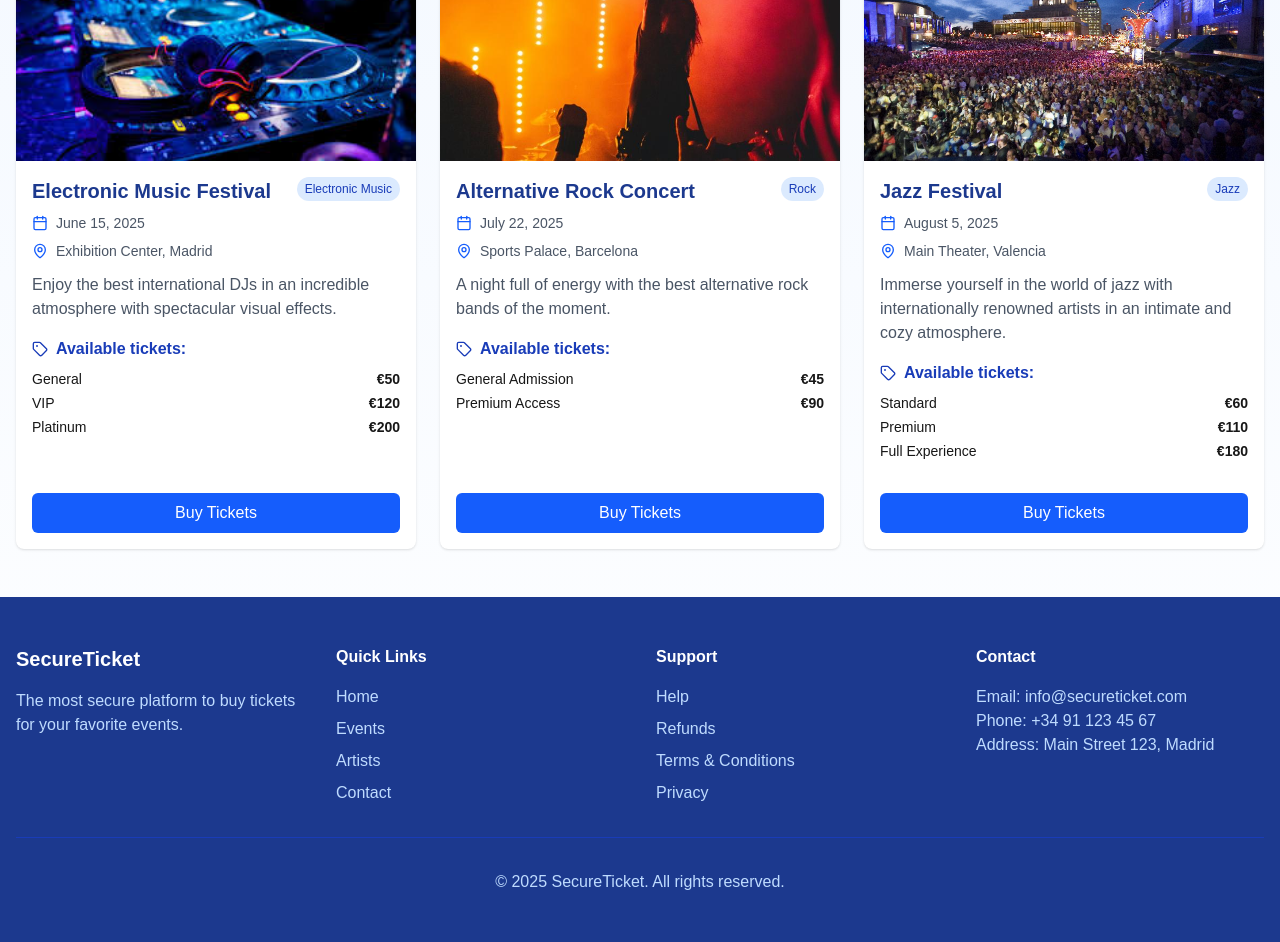
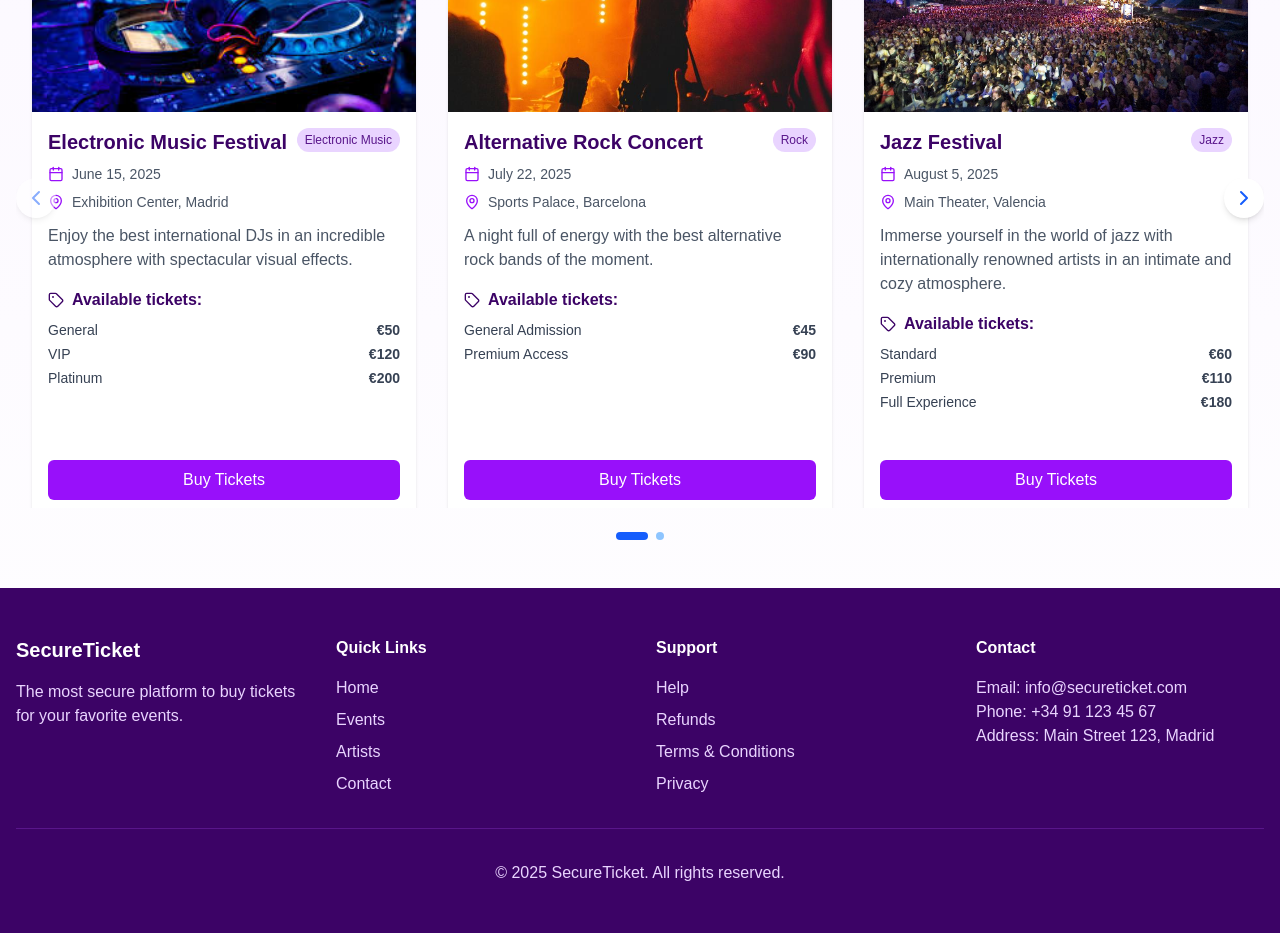
Before and after one commit to jvegav/frontHackathonStellarBuenosAires, a Next.js app: page / in a window 1280 px wide. Shown: the part 580-1522 px from the top of the page. Built offline with nearby package versions, Linux system fonts and the light colour scheme.

Commit message:
changes for colors and styling

```diff
--- a/src/app/page.tsx
+++ b/src/app/page.tsx
@@ -1,10 +1,9 @@
 "use client"
 
-import { useState } from "react"
+import { useState, useRef, useEffect } from "react"
 import Image from "next/image"
 import Link from "next/link"
-import { Calendar, MapPin, Tag, X, ArrowLeft } from "lucide-react"
-import { useRouter } from "next/navigation"
+import { Calendar, MapPin, Tag, X,  ChevronLeft, ChevronRight } from "lucide-react"
 import './globals.css'
 
 // Event data
@@ -51,19 +50,128 @@ const events = [
       { type: "Full Experience", price: "€180" },
     ],
   },
+  {
+    id: 4,
+    title: "Jazz Festival",
+    description:
+      "Immerse yourself in the world of jazz with internationally renowned artists in an intimate and cozy atmosphere.",
+    image: "/festival-jazz.jpg",
+    date: "August 5, 2025",
+    location: "Main Theater, Valencia",
+    category: "Jazz",
+    tickets: [
+      { type: "Standard", price: "€60" },
+      { type: "Premium", price: "€110" },
+      { type: "Full Experience", price: "€180" },
+    ],
+  },
+  {
+    id: 5,
+    title: "Jazz Festival",
+    description:
+      "Immerse yourself in the world of jazz with internationally renowned artists in an intimate and cozy atmosphere.",
+    image: "/festival-jazz.jpg",
+    date: "August 5, 2025",
+    location: "Main Theater, Valencia",
+    category: "Jazz",
+    tickets: [
+      { type: "Standard", price: "€60" },
+      { type: "Premium", price: "€110" },
+      { type: "Full Experience", price: "€180" },
+    ],
+  },
 ]
 
 
 
-
 export default function EventsPage() {
-  const router = useRouter()
+  const carouselRef = useRef<HTMLDivElement>(null)
+  const [isDragging, setIsDragging] = useState(false)
+  const [startX, setStartX] = useState(0)
+  const [scrollLeft, setScrollLeft] = useState(0)
 
   const [selectedTicketType, setSelectedTicketType] = useState("")
   const [selectedEvent, setSelectedEvent] = useState<typeof events[number] | null>(null)
   const [isModalOpen, setIsModalOpen] = useState(false)
+  const [currentSlide, setCurrentSlide] = useState(0)
 
 
+
+
+  // Calculate items per view based on screen size
+  const [itemsPerView, setItemsPerView] = useState(3)
+  useEffect(() => {
+    const handleResize = () => {
+      if (window.innerWidth < 768) {
+        setItemsPerView(1)
+      } else if (window.innerWidth < 1200) {
+        setItemsPerView(2)
+      } else {
+        setItemsPerView(3)
+      }
+    }
+
+    handleResize()
+    window.addEventListener('resize', handleResize)
+    return () => window.removeEventListener('resize', handleResize)
+  }, [])
+
+  const totalSlides = Math.ceil(events.length / itemsPerView)
+
+  // Carousel navigation functions
+  const scrollToSlide = (index: number) => {
+    if (carouselRef.current) {
+      const slideWidth = carouselRef.current.clientWidth
+      carouselRef.current.scrollTo({
+        left: index * slideWidth,
+        behavior: 'smooth'
+      })
+      setCurrentSlide(index)
+    }
+  }
+
+  const nextSlide = () => {
+    if (currentSlide < totalSlides - 1) {
+      scrollToSlide(currentSlide + 1)
+    }
+  }
+
+  const prevSlide = () => {
+    if (currentSlide > 0) {
+      scrollToSlide(currentSlide - 1)
+    }
+  }
+
+  // Handle mouse interactions for dragging the carousel
+  const handleMouseDown = (e: React.MouseEvent) => {
+    setIsDragging(true)
+    setStartX(e.pageX - (carouselRef.current?.offsetLeft || 0))
+    setScrollLeft(carouselRef.current?.scrollLeft || 0)
+  }
+
+  const handleMouseUp = () => {
+    setIsDragging(false)
+  }
+
+  const handleMouseMove = (e: React.MouseEvent) => {
+    if (!isDragging) return
+    e.preventDefault()
+    const x = e.pageX - (carouselRef.current?.offsetLeft || 0)
+    const walk = (x - startX) * 2
+    if (carouselRef.current) {
+      carouselRef.current.scrollLeft = scrollLeft - walk
+    }
+  }
+
+  const handleScroll = () => {
+    if (carouselRef.current) {
+      const slideWidth = carouselRef.current.clientWidth
+      const newSlide = Math.round(carouselRef.current.scrollLeft / slideWidth)
+      if (newSlide !== currentSlide) {
+        setCurrentSlide(newSlide)
+      }
+    }
+  }
 
   const handleSelectTicket = (event: typeof events[number], ticketType: string) => {
     setSelectedEvent(event)
@@ -108,41 +216,41 @@ export default function EventsPage() {
   }
 
   return (
-    <div className="min-h-screen bg-gradient-to-b from-blue-50 to-white">
+    <div className="min-h-screen bg-gradient-to-b from-purple-50 to-white">
       {/* Header */}
       <header className="bg-white shadow-sm">
         <div className="container mx-auto px-2 py-4 flex items-center justify-between">
           <div className="flex items-center">
             <Link href="/" className="flex items-center">
-              <div className="w-10 h-10 rounded-full bg-blue-600 flex items-center justify-center mr-3">
+              <div className="w-10 h-10 rounded-full bg-purple-950 flex items-center justify-center mr-3">
                 <span className="text-white font-bold">ST</span>
               </div>
-              <span className="text-xl font-bold text-blue-900">SecureTicket</span>
+              <span className="text-xl font-bold text-purple-950">SecureTicket</span>
             </Link>
           </div>
           <nav className="hidden md:flex space-x-10 pr-16">
 
-            <Link href="/" className="text-purple-600 font-bold text-xl">
+            <Link href="/" className="text-purple-950 font-bold text-xl">
               Home
             </Link>
 
-            <Link href="/" className="text-purple-600 font-bold text-xl">
+            <Link href="/" className="text-purple-950 font-bold text-xl">
               My Tickets
             </Link>
 
 
           </nav>
-          <button className="bg-blue-600 hover:bg-blue-700 text-white px-4 py-2 rounded-md transition-colors">
+          <button className="bg-purple-950 hover:bg-purple-800 text-white px-4 py-2 rounded-md transition-colors">
             Log In
           </button>
         </div>
       </header>
 
       {/* Hero Section */}
-      <div className="bg-blue-900 text-white py-16">
+      <div className="bg-purple-950 text-white py-16">
         <div className="container mx-auto px-4 text-center">
           <h1 className="text-4xl md:text-5xl font-bold mb-4">Discover Amazing Events</h1>
-          <p className="text-xl text-blue-100 max-w-2xl mx-auto">
+          <p className="text-xl text-purple-100 max-w-2xl mx-auto">
             Find and purchase tickets for the best events on the most secure platform in the market.
           </p>
         </div>
@@ -150,29 +258,41 @@ export default function EventsPage() {
 
       {/* Main Content */}
       <main className="container mx-auto px-4 py-12">
-        {/* Back button */}
-        <button
-          onClick={() => router.push("/")}
-          className="flex items-center text-blue-600 hover:text-blue-800 mb-6 transition-colors"
-        >
-          <ArrowLeft className="h-4 w-4 mr-2" />
-          Back to home
-        </button>
+
 
         {/* Page Title */}
         <div className="mb-8">
-          <h2 className="text-3xl font-bold text-blue-900">Available Events</h2>
+          <h2 className="text-3xl font-extrabold text-purple-950">Available Events</h2>
           <p className="text-gray-600 mt-2">Explore our selection of events and secure your tickets today.</p>
         </div>
 
 
 
-          <div className="grid grid-cols-1 md:grid-cols-2 lg:grid-cols-3 gap-6">
-            {events.map((event) => (
+          <div className="relative">
+            {/* Carousel container */}
+            <div className="relative overflow-hidden" aria-roledescription="carousel" aria-label="Events carousel">
+              {/* Carousel track */}
+              <div
+                ref={carouselRef}
+                className="flex overflow-x-auto snap-x snap-mandatory scrollbar-hide"
+                style={{ scrollbarWidth: "none", msOverflowStyle: "none" }}
+                onScroll={handleScroll}
+                onMouseDown={handleMouseDown}
+                onMouseLeave={handleMouseUp}
+                onMouseUp={handleMouseUp}
+                onMouseMove={handleMouseMove}
+                role="region"
+                aria-live="polite"
+              >
+                {events.map((event, index) => (
                   <div
                     key={event.id}
-                className="bg-white rounded-lg shadow-sm overflow-hidden hover:shadow-md transition-shadow h-full flex flex-col"
+                    className="flex-none w-full md:w-1/2 lg:w-1/3 px-2 snap-start"
+                    role="group"
+                    aria-roledescription="slide"
+                    aria-label={`${index + 1} of ${events.length}`}
                   >
+                    <div className="bg-white rounded-lg shadow-sm overflow-hidden hover:shadow-md transition-shadow h-full flex flex-col m-2">
                       <div className="aspect-video relative overflow-hidden">
                         <Image
                           src={event.image || `/placeholder.svg?height=300&width=500`}
@@ -188,30 +308,30 @@ export default function EventsPage() {
                       </div>
                       <div className="p-4">
                         <div className="flex justify-between items-start">
-                    <h3 className="text-xl font-bold text-blue-900">{event.title}</h3>
-                    <span className="inline-block px-2 py-1 text-xs font-medium bg-blue-100 text-blue-800 rounded-full">
+                          <h3 className="text-xl font-bold text-purple-950">{event.title}</h3>
+                          <span className="inline-block px-2 py-1 text-xs font-medium bg-purple-200 text-purple-900 rounded-full">
                             {event.category}
                           </span>
                         </div>
                         <div className="flex flex-col space-y-2 mt-2 text-sm text-gray-600">
                           <div className="flex items-center">
-                      <Calendar className="h-4 w-4 mr-2 text-blue-600" />
+                            <Calendar className="h-4 w-4 mr-2 text-purple-600" />
                             <span>{event.date}</span>
                           </div>
                           <div className="flex items-center">
-                      <MapPin className="h-4 w-4 mr-2 text-blue-600" />
+                            <MapPin className="h-4 w-4 mr-2 text-purple-600" />
                             <span>{event.location}</span>
                           </div>
                         </div>
                         <p className="text-gray-600 mt-3 line-clamp-3">{event.description}</p>
                         <div className="mt-4">
-                    <h4 className="font-semibold text-blue-800 flex items-center mb-2">
+                          <h4 className="font-semibold text-purple-950 flex items-center mb-2">
                             <Tag className="h-4 w-4 mr-2" />
                             Available tickets:
                           </h4>
                           <ul className="space-y-1">
                             {event.tickets.map((ticket) => (
-                        <li key={ticket.type} className="flex justify-between text-sm">
+                              <li key={ticket.type} className="text-gray-700 flex justify-between text-sm">
                                 <span>{ticket.type}</span>
                                 <span className="font-semibold">{ticket.price}</span>
                               </li>
@@ -221,45 +341,94 @@ export default function EventsPage() {
                       </div>
                       <div className="p-4 mt-auto">
                         <button
-                    className="w-full px-4 py-2 bg-blue-600 text-white rounded-md hover:bg-blue-700 transition-colors"
+                          className="w-full px-4 py-2 bg-purple-600 text-white rounded-md hover:bg-purple-900 transition-colors"
                           onClick={() => openModal(event)}
                         >
                           Buy Tickets
                         </button>
                       </div>
                     </div>
+                  </div>
                 ))}
               </div>
+
+              {/* Navigation arrows */}
+              {events.length > itemsPerView && (
+                <>
+                  <button
+                    onClick={prevSlide}
+                    className="absolute left-0 top-1/2 transform -translate-y-1/2 bg-white bg-opacity-80 hover:bg-opacity-100 rounded-full p-2 shadow-md z-10 text-blue-600 hover:text-blue-800 transition-all focus:outline-none focus:ring-2 focus:ring-blue-500 disabled:opacity-50 disabled:cursor-not-allowed"
+                    disabled={currentSlide === 0}
+                    aria-label="Previous slide"
+                  >
+                    <ChevronLeft className="h-6 w-6" />
+                  </button>
+                  <button
+                    onClick={nextSlide}
+                    className="absolute right-0 top-1/2 transform -translate-y-1/2 bg-white bg-opacity-80 hover:bg-opacity-100 rounded-full p-2 shadow-md z-10 text-blue-600 hover:text-blue-800 transition-all focus:outline-none focus:ring-2 focus:ring-blue-500 disabled:opacity-50 disabled:cursor-not-allowed"
+                    disabled={currentSlide >= totalSlides - 1}
+                    aria-label="Next slide"
+                  >
+                    <ChevronRight className="h-6 w-6" />
+                  </button>
+                </>
+              )}
+            </div>
+
+            {/* Pagination indicators */}
+            {totalSlides > 1 && (
+              <div className="flex justify-center mt-6 space-x-2">
+                {Array.from({ length: totalSlides }).map((_, index) => (
+                  <button
+                    key={index}
+                    onClick={() => scrollToSlide(index)}
+                    className={`h-2 rounded-full transition-all focus:outline-none focus:ring-2 focus:ring-blue-500 ${
+                      currentSlide === index ? "w-8 bg-blue-600" : "w-2 bg-blue-300 hover:bg-blue-400"
+                    }`}
+                    aria-label={`Go to slide ${index + 1}`}
+                    aria-current={currentSlide === index ? "true" : "false"}
+                  />
+                ))}
+              </div>
+            )}
+
+            {/* Keyboard navigation instructions */}
+            <div className="sr-only">
+              Use arrow keys to navigate between slides. Press left arrow for previous slide and right arrow for next
+              slide.
+            </div>
+          </div>
+
       </main>
 
       {/* Footer */}
-      <footer className="bg-blue-900 text-white py-12">
+      <footer className="bg-purple-950 text-white py-12">
         <div className="container mx-auto px-4">
           <div className="grid grid-cols-1 md:grid-cols-4 gap-8">
             <div>
               <h3 className="text-xl font-bold mb-4">SecureTicket</h3>
-              <p className="text-blue-200">The most secure platform to buy tickets for your favorite events.</p>
+              <p className="text-purple-200">The most secure platform to buy tickets for your favorite events.</p>
             </div>
             <div>
               <h4 className="font-bold mb-4">Quick Links</h4>
               <ul className="space-y-2">
                 <li>
-                  <Link href="/" className="text-blue-200 hover:text-white transition-colors">
+                  <Link href="/" className="text-purple-200 hover:text-white transition-colors">
                     Home
                   </Link>
                 </li>
                 <li>
-                  <Link href="/events" className="text-blue-200 hover:text-white transition-colors">
+                  <Link href="/events" className="text-purple-200 hover:text-white transition-colors">
                     Events
                   </Link>
                 </li>
                 <li>
-                  <Link href="#" className="text-blue-200 hover:text-white transition-colors">
+                  <Link href="#" className="text-purple-200 hover:text-white transition-colors">
                     Artists
                   </Link>
                 </li>
                 <li>
-                  <Link href="#" className="text-blue-200 hover:text-white transition-colors">
+                  <Link href="#" className="text-purple-200 hover:text-white transition-colors">
                     Contact
                   </Link>
                 </li>
@@ -269,22 +438,22 @@ export default function EventsPage() {
               <h4 className="font-bold mb-4">Support</h4>
               <ul className="space-y-2">
                 <li>
-                  <Link href="#" className="text-blue-200 hover:text-white transition-colors">
+                  <Link href="#" className="text-purple-200 hover:text-white transition-colors">
                     Help
                   </Link>
                 </li>
                 <li>
-                  <Link href="#" className="text-blue-200 hover:text-white transition-colors">
+                  <Link href="#" className="text-purple-200 hover:text-white transition-colors">
                     Refunds
                   </Link>
                 </li>
                 <li>
-                  <Link href="#" className="text-blue-200 hover:text-white transition-colors">
+                  <Link href="#" className="text-purple-200 hover:text-white transition-colors">
                     Terms & Conditions
                   </Link>
                 </li>
                 <li>
-                  <Link href="#" className="text-blue-200 hover:text-white transition-colors">
+                  <Link href="#" className="text-purple-200 hover:text-white transition-colors">
                     Privacy
                   </Link>
                 </li>
@@ -292,14 +461,14 @@ export default function EventsPage() {
             </div>
             <div>
               <h4 className="font-bold mb-4">Contact</h4>
-              <address className="not-italic text-blue-200">
+              <address className="not-italic text-purple-200">
                 <p>Email: info@secureticket.com</p>
                 <p>Phone: +34 91 123 45 67</p>
                 <p>Address: Main Street 123, Madrid</p>
               </address>
             </div>
           </div>
-          <div className="border-t border-blue-800 mt-8 pt-8 text-center text-blue-200">
+          <div className="border-t border-purple-900 mt-8 pt-8 text-center text-purple-200">
             <p>&copy; {new Date().getFullYear()} SecureTicket. All rights reserved.</p>
           </div>
         </div>
@@ -311,7 +480,7 @@ export default function EventsPage() {
           <div className="bg-white rounded-lg max-w-md w-full max-h-[90vh] overflow-auto">
             <div className="p-6">
               <div className="flex justify-between items-start mb-4">
-                <h3 className="text-xl font-bold text-blue-900">{selectedEvent.title}</h3>
+                <h3 className="text-xl font-bold text-purple-900">{selectedEvent.title}</h3>
                 <button onClick={closeModal} className="text-gray-500 hover:text-gray-700" aria-label="Close">
                   <X className="h-5 w-5" />
                 </button>
@@ -320,15 +489,15 @@ export default function EventsPage() {
               <p className="text-gray-600 mb-6">{selectedEvent.description}</p>
 
               <div className="mb-6">
-                <h4 className="font-medium text-blue-800 mb-3">Select your ticket type:</h4>
+                <h4 className="font-medium text-purple-800 mb-3">Select your ticket type:</h4>
                 <div className="space-y-2">
                   {selectedEvent.tickets.map((ticket) => (
                     <div
                       key={ticket.type}
                       className={`flex justify-between items-center p-3 border rounded-md cursor-pointer transition-colors ${
                         selectedTicketType === ticket.type
-                          ? "border-blue-500 bg-blue-50"
-                          : "border-gray-200 hover:border-blue-300"
+                          ? "border-purple-500 bg-purple-50"
+                          : "border-gray-200 hover:border-purple-300"
                       }`}
                       onClick={() => handleSelectTicket(selectedEvent, ticket.type)}
                     >
@@ -347,7 +516,7 @@ export default function EventsPage() {
                   Cancel
                 </button>
                 <button
-                  className="px-4 py-2 bg-blue-600 text-white rounded-md hover:bg-blue-700 transition-colors disabled:bg-gray-300 disabled:cursor-not-allowed"
+                  className="px-4 py-2 bg-purple-600 text-white rounded-md hover:bg-purple-700 transition-colors disabled:bg-gray-300 disabled:cursor-not-allowed"
                   disabled={!selectedTicketType}
                   onClick={handlePurchase}
                 >
```
Lines whose indentation alone changed are shown as unchanged.
